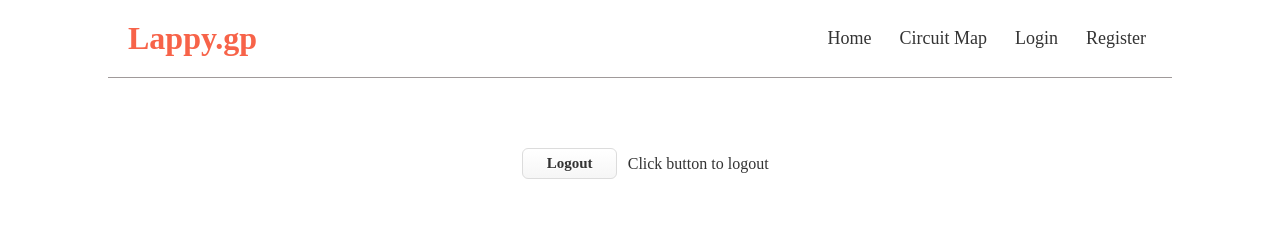
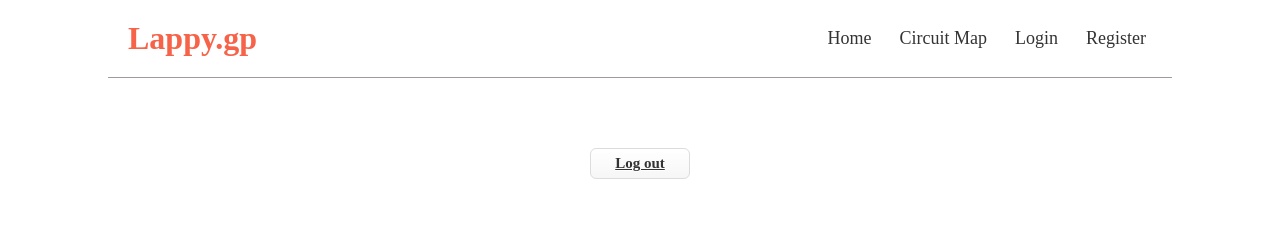
Before and after one commit to LennertSaerens/Frontend-react, a React (Create React App) app in the folder react-lappy/: page /logout in a window 1280 px wide. Shown: the top 238 px of the page. Built offline with nearby package versions, Linux system fonts and the light colour scheme; a web font is replaced by a local one.

Commit message:
Implemented logout

```diff
--- a/react-lappy/src/pages/Logout.jsx
+++ b/react-lappy/src/pages/Logout.jsx
@@ -2,17 +2,9 @@ import React, {useState} from 'react'
 
 const Logout = () => {
 
-    const [succes, setSucces] = useState(false)
-
-    const handleLogout = () => {
-        console.log("Logout succesfull")
-        setSucces(true)
-    }
-
     return (
         <div className="logout-content">
-            <button onClick={handleLogout} className="styledbutton">Logout</button>
-            <p>{succes ? "Logout succesfull" : "Click button to logout"}</p>
+            <button className="styledbutton"><a href="/">Log out</a></button>
         </div>
     )
 }
```
